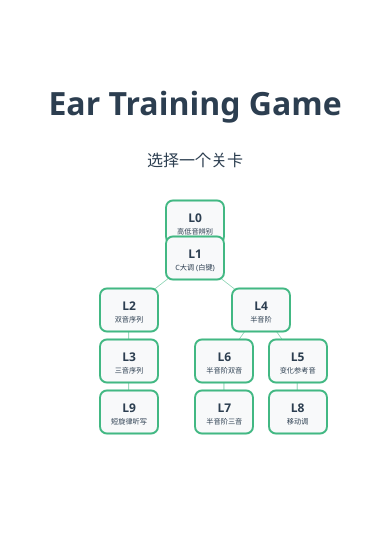
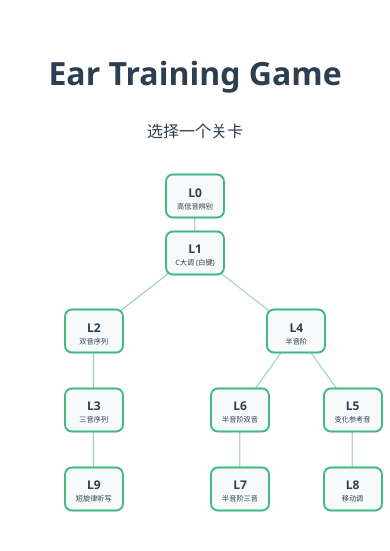
Before and after one commit to bunny-house/ear_training, a Vue app: page / in a window 390 px wide. Shown: the part 109-660 px from the top of the page. Built offline with nearby package versions, Linux system fonts and the light colour scheme.

Commit message:
fix：测试 手机端响应式节点太近问题

```diff
--- a/src/components/EarTrainingGame.vue
+++ b/src/components/EarTrainingGame.vue
@@ -645,13 +645,13 @@ onUnmounted(() => {
 
 @media (max-width: 600px) {
   .game-container {
-    padding: 8px;
+    padding: 10px;
   }
 }
 
 @media (max-width: 480px) {
   .game-container {
-    padding: 0px;
+    padding: 8px;
   }
 }
 
--- a/src/components/LevelMap.vue
+++ b/src/components/LevelMap.vue
@@ -5,74 +5,74 @@
       <g class="connections">
         <!-- 0 -> 1 -->
         <line
-          :x1="getScaledNodePosition(0).x"
-          :y1="getScaledNodePosition(0).y"
-          :x2="getScaledNodePosition(1).x"
-          :y2="getScaledNodePosition(1).y"
+          :x1="getNodePosition(0).x"
+          :y1="getNodePosition(0).y"
+          :x2="getNodePosition(1).x"
+          :y2="getNodePosition(1).y"
           :class="['connection-line', { 'unlocked-path': isUnlocked(1) }]"
         />
         <!-- 1 -> 2 -->
         <line
-          :x1="getScaledNodePosition(1).x"
-          :y1="getScaledNodePosition(1).y"
-          :x2="getScaledNodePosition(2).x"
-          :y2="getScaledNodePosition(2).y"
+          :x1="getNodePosition(1).x"
+          :y1="getNodePosition(1).y"
+          :x2="getNodePosition(2).x"
+          :y2="getNodePosition(2).y"
           :class="['connection-line', { 'unlocked-path': isUnlocked(2) }]"
         />
         <!-- 2 -> 3 -->
         <line
-          :x1="getScaledNodePosition(2).x"
-          :y1="getScaledNodePosition(2).y"
-          :x2="getScaledNodePosition(3).x"
-          :y2="getScaledNodePosition(3).y"
+          :x1="getNodePosition(2).x"
+          :y1="getNodePosition(2).y"
+          :x2="getNodePosition(3).x"
+          :y2="getNodePosition(3).y"
           :class="['connection-line', { 'unlocked-path': isUnlocked(3) }]"
         />
         <!-- 3 -> 9 -->
         <line
-          :x1="getScaledNodePosition(3).x"
-          :y1="getScaledNodePosition(3).y"
-          :x2="getScaledNodePosition(9).x"
-          :y2="getScaledNodePosition(9).y"
+          :x1="getNodePosition(3).x"
+          :y1="getNodePosition(3).y"
+          :x2="getNodePosition(9).x"
+          :y2="getNodePosition(9).y"
           :class="['connection-line', { 'unlocked-path': isUnlocked(9) }]"
         />
         <!-- 1 -> 4 -->
         <line
-          :x1="getScaledNodePosition(1).x"
-          :y1="getScaledNodePosition(1).y"
-          :x2="getScaledNodePosition(4).x"
-          :y2="getScaledNodePosition(4).y"
+          :x1="getNodePosition(1).x"
+          :y1="getNodePosition(1).y"
+          :x2="getNodePosition(4).x"
+          :y2="getNodePosition(4).y"
           :class="['connection-line', { 'unlocked-path': isUnlocked(4) }]"
         />
         <!-- 4 -> 6 -->
         <line
-          :x1="getScaledNodePosition(4).x"
-          :y1="getScaledNodePosition(4).y"
-          :x2="getScaledNodePosition(6).x"
-          :y2="getScaledNodePosition(6).y"
+          :x1="getNodePosition(4).x"
+          :y1="getNodePosition(4).y"
+          :x2="getNodePosition(6).x"
+          :y2="getNodePosition(6).y"
           :class="['connection-line', { 'unlocked-path': isUnlocked(6) }]"
         />
         <!-- 6 -> 7 -->
         <line
-          :x1="getScaledNodePosition(6).x"
-          :y1="getScaledNodePosition(6).y"
-          :x2="getScaledNodePosition(7).x"
-          :y2="getScaledNodePosition(7).y"
+          :x1="getNodePosition(6).x"
+          :y1="getNodePosition(6).y"
+          :x2="getNodePosition(7).x"
+          :y2="getNodePosition(7).y"
           :class="['connection-line', { 'unlocked-path': isUnlocked(7) }]"
         />
         <!-- 4 -> 5 -->
         <line
-          :x1="getScaledNodePosition(4).x"
-          :y1="getScaledNodePosition(4).y"
-          :x2="getScaledNodePosition(5).x"
-          :y2="getScaledNodePosition(5).y"
+          :x1="getNodePosition(4).x"
+          :y1="getNodePosition(4).y"
+          :x2="getNodePosition(5).x"
+          :y2="getNodePosition(5).y"
           :class="['connection-line', { 'unlocked-path': isUnlocked(5) }]"
         />
         <!-- 5 -> 8 -->
         <line
-          :x1="getScaledNodePosition(5).x"
-          :y1="getScaledNodePosition(5).y"
-          :x2="getScaledNodePosition(8).x"
-          :y2="getScaledNodePosition(8).y"
+          :x1="getNodePosition(5).x"
+          :y1="getNodePosition(5).y"
+          :x2="getNodePosition(8).x"
+          :y2="getNodePosition(8).y"
           :class="['connection-line', { 'unlocked-path': isUnlocked(8) }]"
         />
       </g>
@@ -103,7 +103,6 @@
 </template>
 
 <script setup>
-import { computed, ref, onMounted, onUnmounted } from 'vue';
 import { LEVELS } from '../utils/levels';
 
 const props = defineProps({
@@ -115,7 +114,8 @@ const props = defineProps({
 
 const emit = defineEmits(['select']);
 
-// 节点位置配置
+// 节点位置配置（基于 600x800 的 SVG viewBox 坐标系）
+// 百分比定位 + SVG viewBox 本身就是响应式的，容器缩放时自动等比适配
 // 0 -> 1
 // 1 -> 2 -> 3 -> 9 (左分支：旋律听写)
 // 1 -> 4 (右分支起始)
@@ -146,44 +146,9 @@ const getNodePosition = (levelId) => {
   return nodePositions[levelId] || { x: 0, y: 0 };
 };
 
-// 响应式窗口宽度
-const windowWidth = ref(typeof window !== 'undefined' ? window.innerWidth : 1200);
-
-// 响应式缩放因子
-const scaleFactor = computed(() => {
-  const width = windowWidth.value;
-  if (width <= 600) return 0.75;  // 小屏幕缩小25%
-  if (width <= 900) return 0.85;  // 中等屏幕缩小15%
-  return 1;  // 大屏幕保持原样
-});
-
-// 获取缩放后的节点位置（用于 SVG 连线）
-const getScaledNodePosition = (levelId) => {
+const getNodeStyle = (levelId) => {
   const pos = getNodePosition(levelId);
-  const scale = scaleFactor.value;
-  // 以中心点 (300, 60) 为基准进行缩放
-  return {
-    x: 300 + (pos.x - 300) * scale,
-    y: 60 + (pos.y - 60) * scale
-  };
-};
-
-// 监听窗口大小变化
-const handleResize = () => {
-  windowWidth.value = window.innerWidth;
-};
-
-onMounted(() => {
-  window.addEventListener('resize', handleResize);
-});
-
-onUnmounted(() => {
-  window.removeEventListener('resize', handleResize);
-});
-
-const getNodeStyle = (levelId) => {
-  const pos = getScaledNodePosition(levelId);
-  // 将绝对坐标转换为百分比（基于 600x800）
+  // 将绝对坐标转换为百分比（基于 600x800 viewBox）
   return {
     left: `${(pos.x / 600) * 100}%`,
     top: `${(pos.y / 800) * 100}%`
@@ -221,15 +186,15 @@ const handleNodeClick = (levelId) => {
 @media (max-width: 900px) {
   .level-map {
     max-width: 500px;
-    min-height: 500px;
+    min-height: 550px;
     margin: 8px auto;
   }
 }
 
 @media (max-width: 600px) {
   .level-map {
-    max-width: 400px;
-    min-height: 400px;
+    max-width: 100%;
+    min-height: 500px;
     margin: 6px auto;
   }
 }
@@ -237,7 +202,7 @@ const handleNodeClick = (levelId) => {
 @media (max-width: 480px) {
   .level-map {
     max-width: 100%;
-    min-height: 350px;
+    min-height: 450px;
     margin: 4px auto;
   }
 }
```
